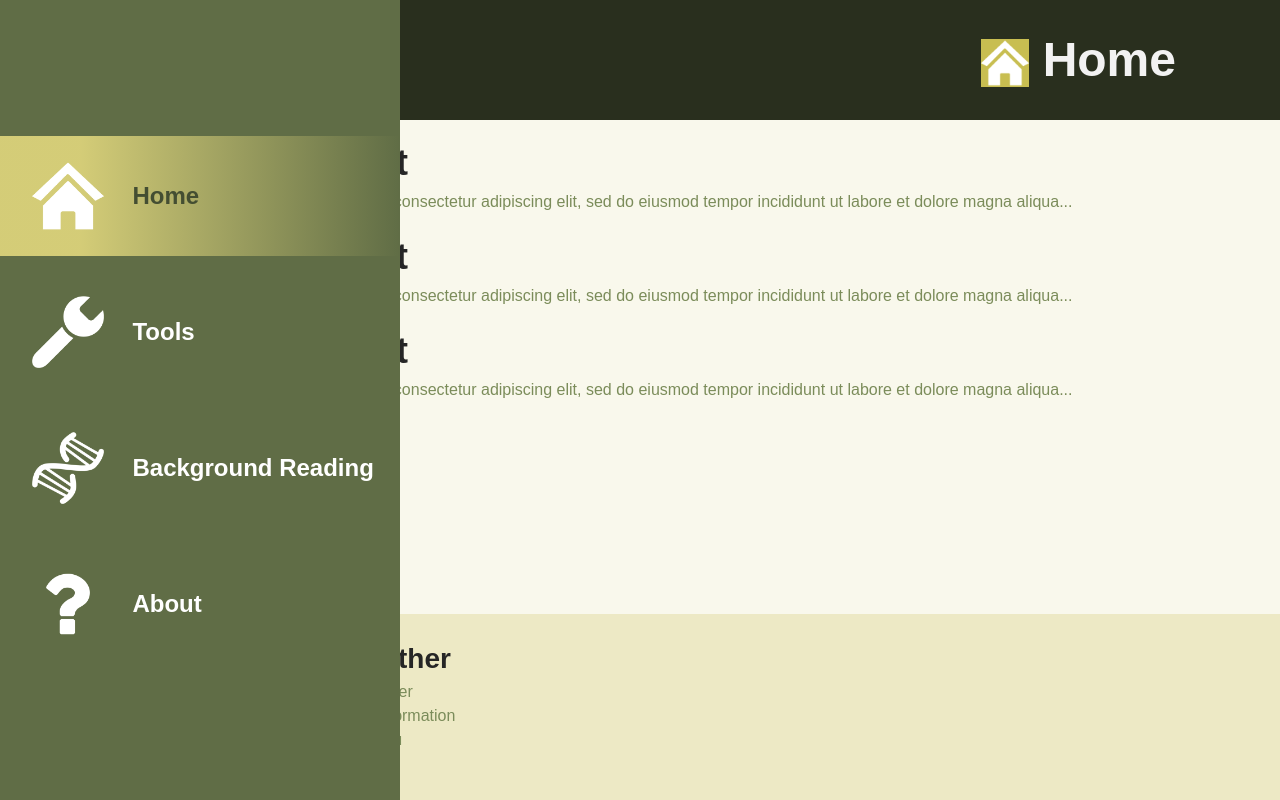
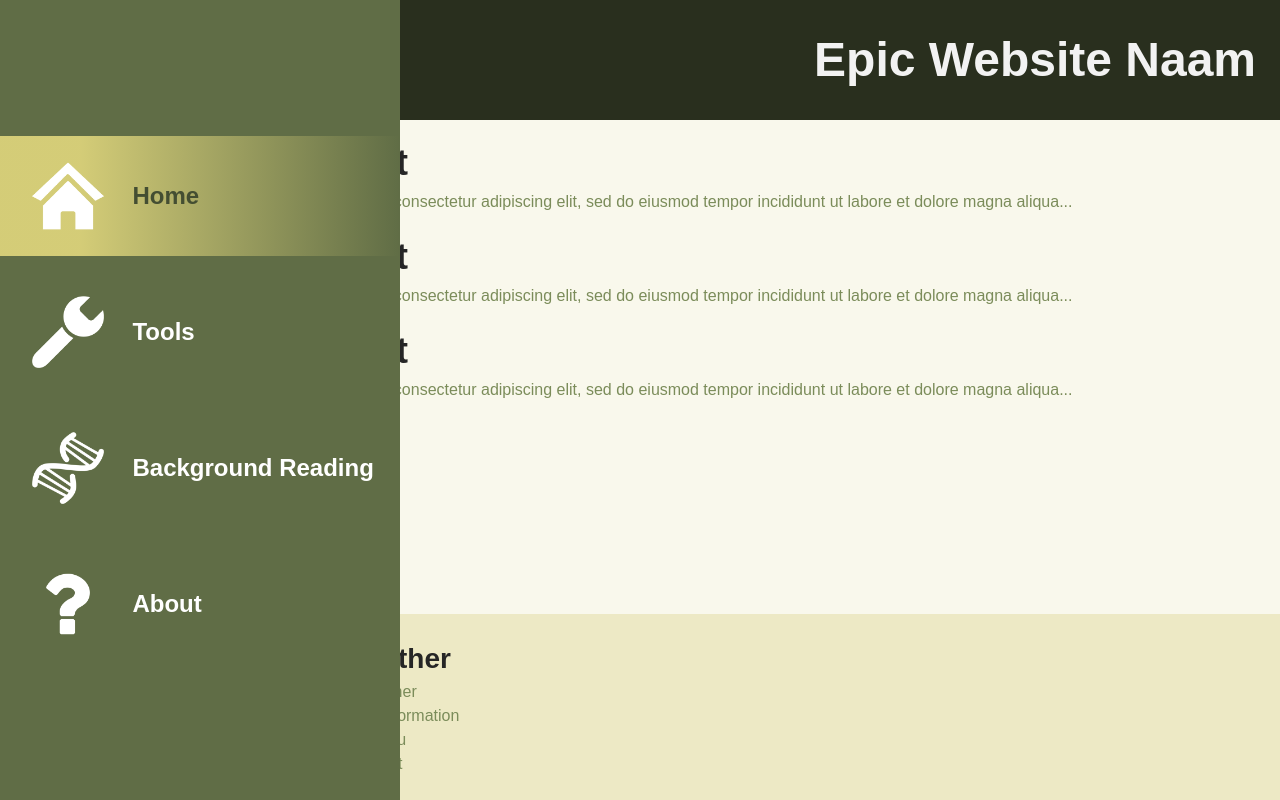
Before and after one commit to Dunc4nNT/bit, a Flask app: page / in a window 1280 px wide. Run offline with Flask 3, Linux system fonts and the light colour scheme.

Commit message:
added website name and did some layout

```diff
--- a/website/bit/static/css/main.css
+++ b/website/bit/static/css/main.css
@@ -68,14 +68,28 @@
   list-style: none;
 }
 
+.footer li {
+  padding-left: 0.25rem;
+}
+
 .header {
-  text-align: right;
   background-color: hsl(80, 22%, 15%);
   padding: 1.5rem;
+  display: flex;
+  justify-content: space-between;
 }
+.header h1, .header h2 {
+  color: hsl(0, 0%, 95%);
+}
+
 .header h1 {
-  color: hsl(0, 0%, 95%);
-  padding-right: 5rem;
+  padding: 0;
+  margin: 0;
+}
+
+.header h2 {
+  padding-left: 2rem;
+  padding-top: 0.5rem;
 }
 
 h1, h2, h3, h4, h5, h6 {
--- a/website/bit/static/scss/components/_footer.scss
+++ b/website/bit/static/scss/components/_footer.scss
@@ -14,3 +14,7 @@
     list-style: none;
   }
 }
+
+.footer li{
+  padding-left: 0.25rem;
+}
--- a/website/bit/static/scss/components/_header.scss
+++ b/website/bit/static/scss/components/_header.scss
@@ -1,12 +1,22 @@
 @use "../abstracts/" as *;
 
 .header {
-  text-align: right;
   background-color: $clr-secondary-900;
   padding: 1.5rem;
+  display:flex;
+  justify-content: space-between;
+  h1, h2{
+    color: $clr-grey-100;
 
-  h1 {
-    color: $clr-grey-100;
-    padding-right: 5rem;
   }
 }
+
+.header h1{
+  padding: 0;
+  margin: 0;
+}
+
+.header h2{
+  padding-left: 2rem;
+  padding-top: 0.5rem;
+}
--- a/website/bit/templates/about.html
+++ b/website/bit/templates/about.html
@@ -1,7 +1,7 @@
 {% extends "layout.html" %}
 
 {% block header %}
-  <h1>{% block title %}About{% endblock title %}</h1>
+  <h2>{% block title %}About{% endblock title %}</h2>
 {% endblock header %}
 
 {% block content %}
--- a/website/bit/templates/background_reading.html
+++ b/website/bit/templates/background_reading.html
@@ -1,7 +1,7 @@
 {% extends "layout.html" %}
 
 {% block header %}
-  <h1>{% block title %}Background Reading{% endblock title %}</h1>
+  <h2>{% block title %}Background Reading{% endblock title %}</h2>
 {% endblock header %}
 
 {% block content %}
--- a/website/bit/templates/index.html
+++ b/website/bit/templates/index.html
@@ -1,7 +1,7 @@
 {% extends "layout.html" %}
 
 {% block header %}
-  <h1><img src="{{ url_for('static', filename='images/navbar/home.png') }}" alt="home page icon" class="logo"> {% block title %}Home{% endblock title %}</h1>
+  <h2><img src="{{ url_for('static', filename='images/navbar/home.png') }}" alt="home page icon" class="logo"> {% block title %}Home{% endblock title %}</h2>
 {% endblock header %}
 
 {% block content %}
--- a/website/bit/templates/layout.html
+++ b/website/bit/templates/layout.html
@@ -12,7 +12,7 @@
   <div class="wrapper flow">
     <section class="page-content flow">
       <header class="header flow">
-        {% block header %}{% endblock header %}
+        {% block header %}{% endblock header %}<h1>Epic Website Naam</h1>
       </header>
       <main class="content flow">
         {% include "_components/alerts.html" %}
--- a/website/bit/templates/tools/index.html
+++ b/website/bit/templates/tools/index.html
@@ -1,7 +1,7 @@
 {% extends "layout.html" %}
 
 {% block header %}
-  <h1>{% block title %}Tools{% endblock title %}</h1>
+  <h2>{% block title %}Tools{% endblock title %}</h2>
 {% endblock header %}
 
 {% block content %}
```
